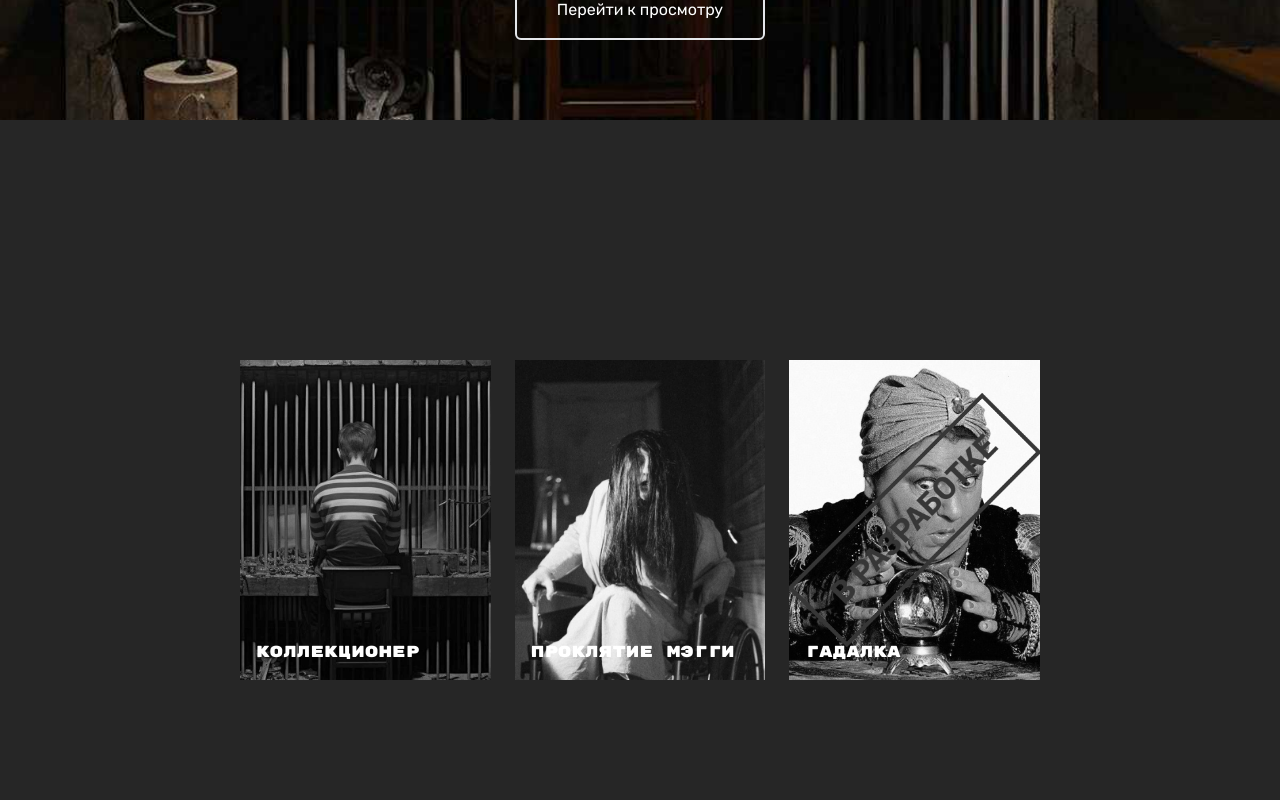
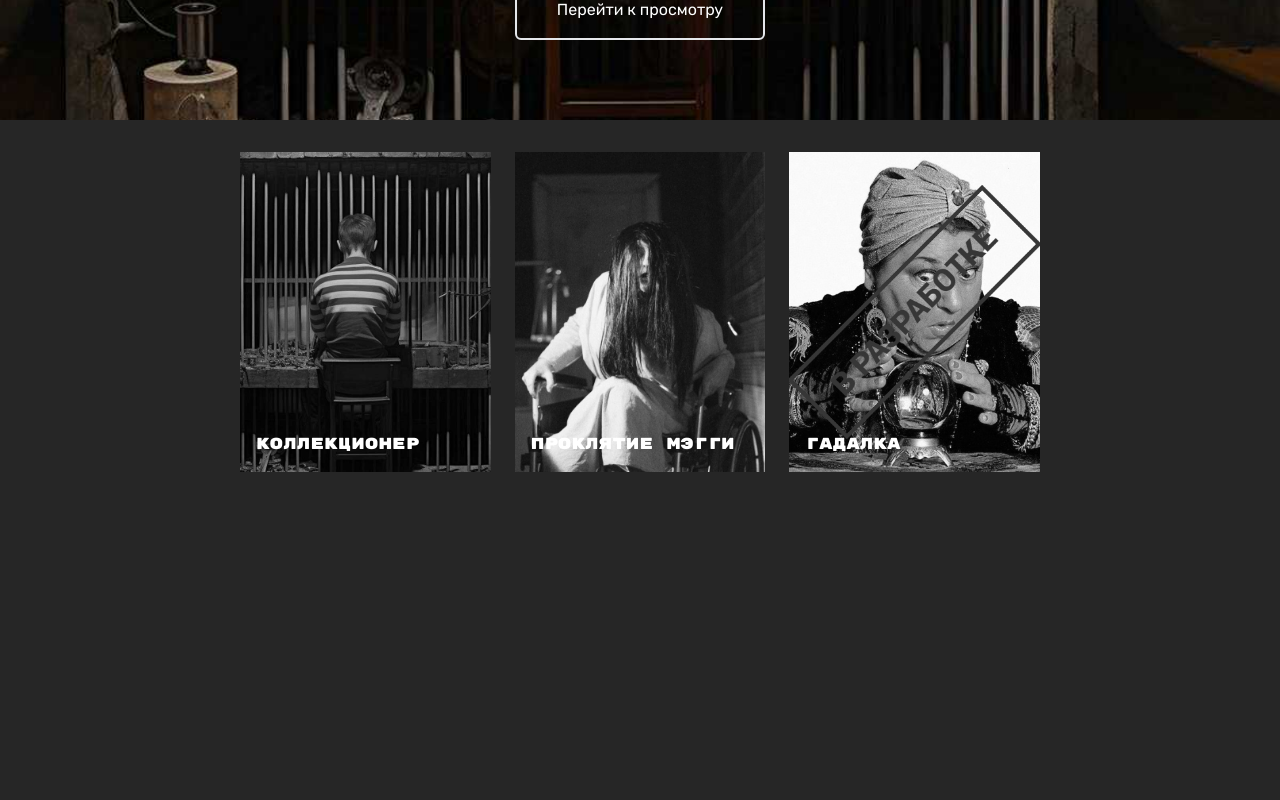
Before and after one commit to helgasurojakova/horror-quest, a Next.js app: page / in a window 1280 px wide. Shown: the part 680-1480 px from the top of the page. Built offline with nearby package versions, Linux system fonts and the light colour scheme.

Commit message:
feat(app): added card component

```diff
--- a/src/app/page.tsx
+++ b/src/app/page.tsx
@@ -1,6 +1,6 @@
 import { Rubik_Mono_One } from 'next/font/google'
 import { quests } from '@/config'
-import Link from 'next/link'
+import Card from '@/components/Card'
 
 const rubikMono = Rubik_Mono_One({ weight: ['400'], subsets: ['latin'] })
 
@@ -27,47 +27,12 @@ export default function Home() {
         id="quests"
         className="
         flex flex-col xl:flex-row lg:flex-row md:flex-col xs:flex-col gap-6
-        w-full px-4 py-8 xl:px-60 lg:px-40 md:px-20 sm:px-4 xl:py-60 lg:py-60 md:py-8 sm:py-8
+        w-full px-4 py-8 xl:px-60 lg:px-40 md:px-20 sm:px-4
         xl:h-screen lg:h-screen
         "
       >
         {quests.map((i, index) => {
-          return i?.status === 'active' ? (
-            <Link
-              href={`/quest/${i.key}`}
-              key={index}
-              className="xl:w-4/12 lg:w-4/12"
-            >
-              <div className="quest-card relative hover:grayscale-[0%] transition grayscale-[0%] xl:grayscale-[100%] lg:grayscale-[100%] md:grayscale-[0%] sm:grayscale-[0%]">
-                <div
-                  style={{ backgroundImage: `url(/${i.key}.jpg)` }}
-                  className="h-80 bg-no-repeat bg-cover bg-center relative"
-                >
-                  <h1
-                    className={`absolute bottom-0 p-4 ${rubikMono.className}`}
-                  >
-                    {i.title}
-                  </h1>
-                </div>
-                <div className="description-holder static xl:absolute lg:absolute md:static sm:static overflow-hidden">
-                  <p className="p-4 bg-neutral-900 leading-relaxed text-sm">
-                    {i.description}
-                  </p>
-                </div>
-              </div>
-            </Link>
-          ) : (
-            <div className="relative xl:w-4/12 lg:w-4/12">
-              <div
-                style={{ backgroundImage: `url(/${i.key}.jpg)` }}
-                className="h-80 bg-no-repeat bg-cover bg-center relative grayscale-[100%] hover:grayscale-[0%] transition"
-              >
-                <h1 className={`absolute bottom-0 p-4 ${rubikMono.className}`}>
-                  {i.title}
-                </h1>
-              </div>
-            </div>
-          )
+          return <Card key={index} data={i} />
         })}
       </section>
     </main>
--- /dev/null
+++ b/src/components/Card/index.tsx
@@ -0,0 +1,41 @@
+import React, { FC } from 'react'
+import { Rubik_Mono_One } from 'next/font/google'
+import { Quest } from '@/types'
+
+const rubikMono = Rubik_Mono_One({ weight: ['400'], subsets: ['latin'] })
+
+interface Props {
+  data: Quest
+}
+
+const Card: FC<Props> = (props) => {
+  const { data } = props
+
+  const isActive = data.status === 'active'
+
+  return (
+    <div
+      className={`${
+        isActive && 'cursor-pointer'
+      } quest-card relative hover:grayscale-[0%] transition grayscale-[0%] xl:grayscale-[100%] lg:grayscale-[100%] md:grayscale-[0%] sm:grayscale-[0%] xl:w-4/12 lg:w-4/12 h-fit`}
+    >
+      <div
+        style={{ backgroundImage: `url(/${data.key}.jpg)` }}
+        className="h-80 bg-no-repeat bg-cover bg-center relative"
+      >
+        <h1 className={`absolute bottom-0 p-4 ${rubikMono.className}`}>
+          {data.title}
+        </h1>
+      </div>
+      {isActive && (
+        <div className="description-holder static xl:absolute lg:absolute md:static sm:static overflow-hidden">
+          <p className="p-4 bg-neutral-900 leading-relaxed text-sm">
+            {data.description}
+          </p>
+        </div>
+      )}
+    </div>
+  )
+}
+
+export default Card
--- /dev/null
+++ b/src/types/index.tsx
@@ -0,0 +1,13 @@
+export type Quest = {
+  key: string,
+  status: string,
+  title: string,
+  description: string,
+  playersCount: string,
+  time: number,
+  price: number,
+  ageLimit: number,
+  comment: string,
+  ageComment: string,
+  priceComment: string,
+}
```
